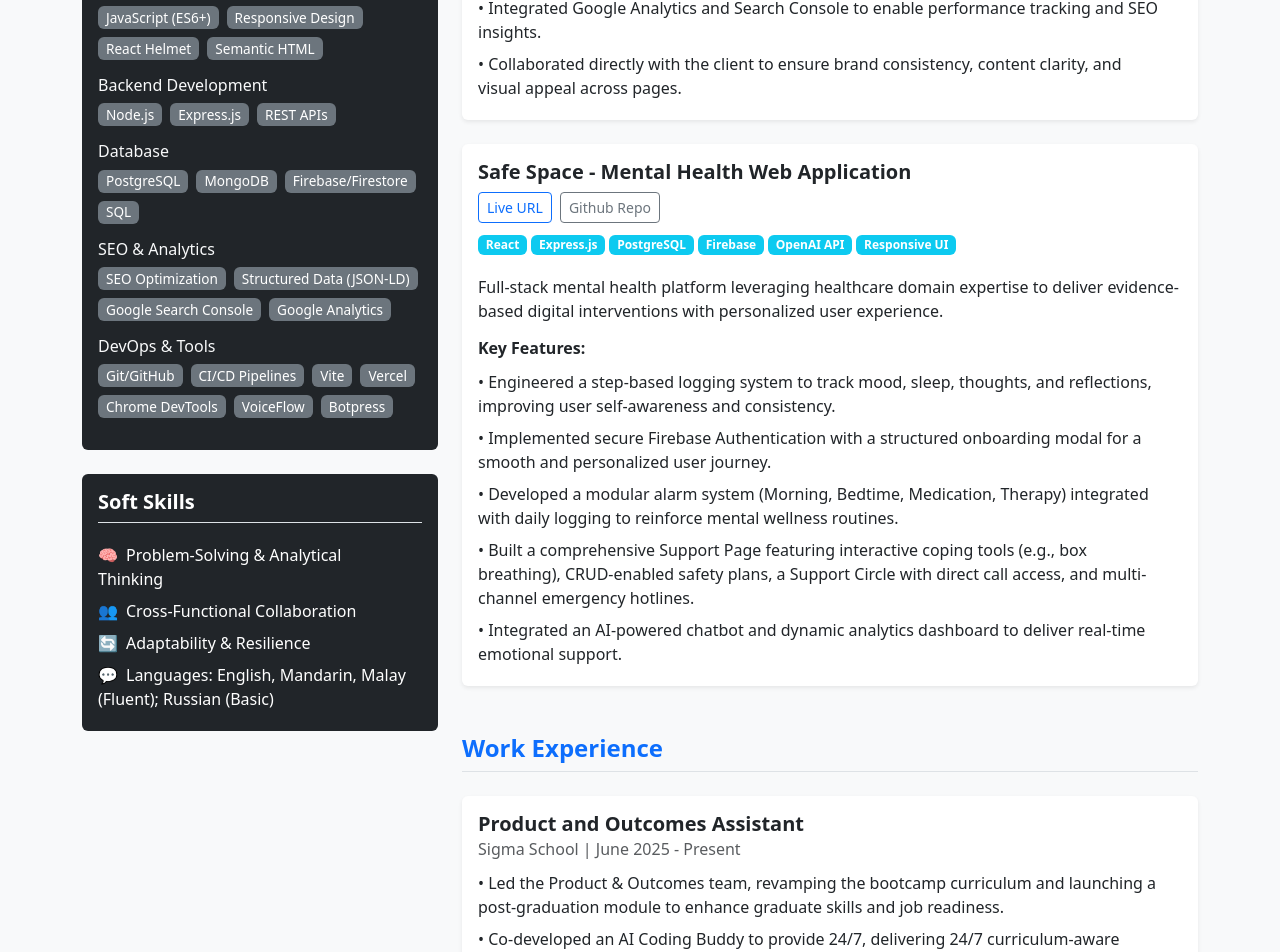
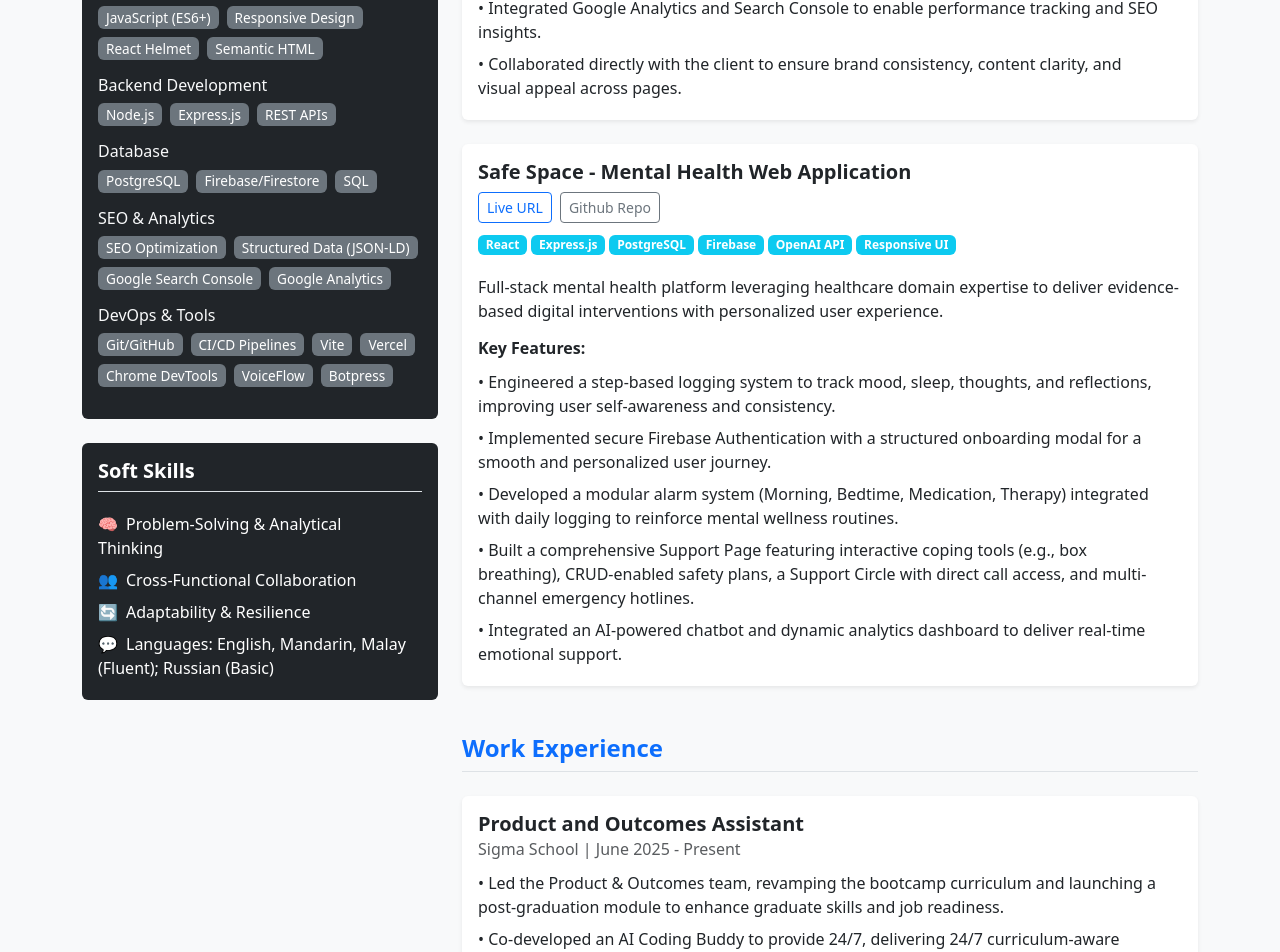
Before and after one commit to g-lendalim/Resume, a React (Vite) app: page / in a window 1280 px wide. Shown: the part 782-1734 px from the top of the page. Built offline with nearby package versions, Linux system fonts and the light colour scheme.

Commit message:
Update technical skills

```diff
--- a/src/App.jsx
+++ b/src/App.jsx
@@ -91,7 +91,7 @@ function TechnicalSkills() {
     },
     {
       category: "Database",
-      skills: ["PostgreSQL", "MongoDB", "Firebase/Firestore", "SQL"]
+      skills: ["PostgreSQL", "Firebase/Firestore", "SQL"]
     },
     {
       category: "SEO & Analytics",
```
